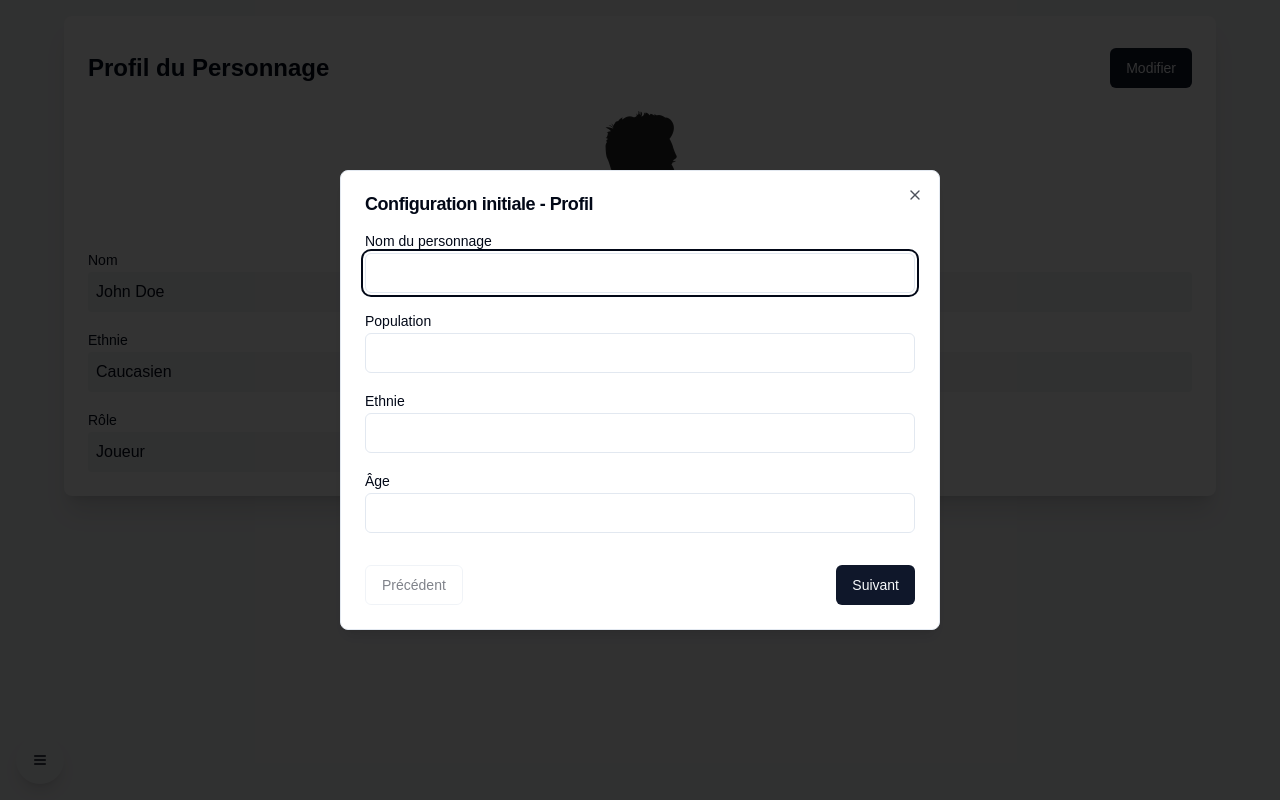
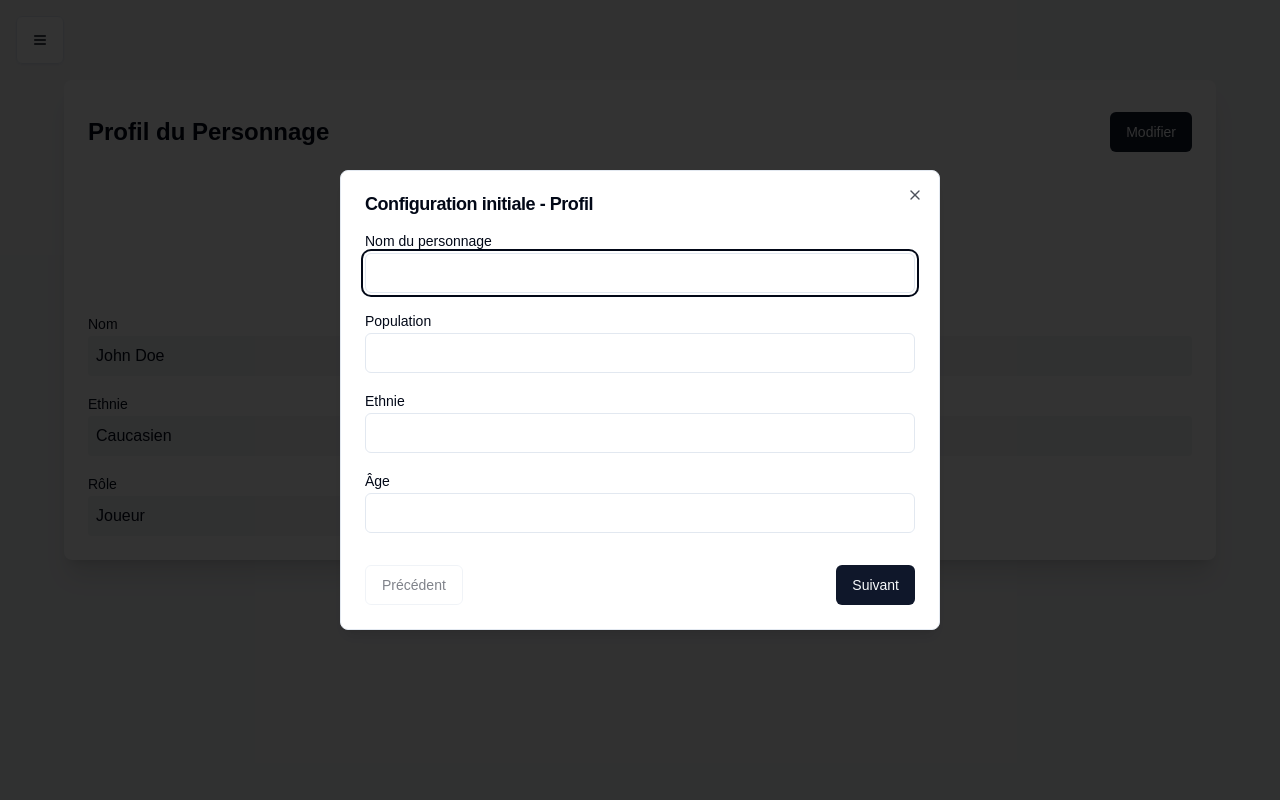
Before and after one commit to Thekorzeremi/jdr_dashboard, a Next.js app: page /dashboard in a window 1280 px wide. Built offline with nearby package versions, Linux system fonts and the light colour scheme.

Commit message:
ci: improving UI/UX

```diff
--- a/app/dashboard/page.tsx
+++ b/app/dashboard/page.tsx
@@ -422,11 +422,11 @@ export default function Dashboard() {
       </Dialog>
 
       <div className="min-h-screen bg-gray-100 p-4 pb-20 relative">
-        <div className="max-w-6xl mx-auto bg-white rounded-lg shadow-xl p-6">
+        <div className="max-w-6xl mx-auto bg-white rounded-lg shadow-xl p-6 mt-16">
           <Button
-            variant="ghost"
+            variant="outline"
             size="icon"
-            className="fixed bottom-4 left-4 h-12 w-12 rounded-full shadow-lg"
+            className="fixed top-4 left-4 h-12 w-12 shadow-sm"
             onClick={() => setIsMenuOpen(true)}
           >
             <Menu className="h-6 w-6" />
```
